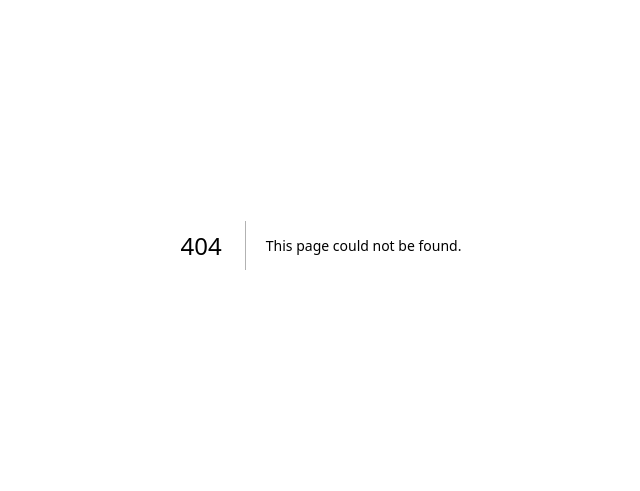
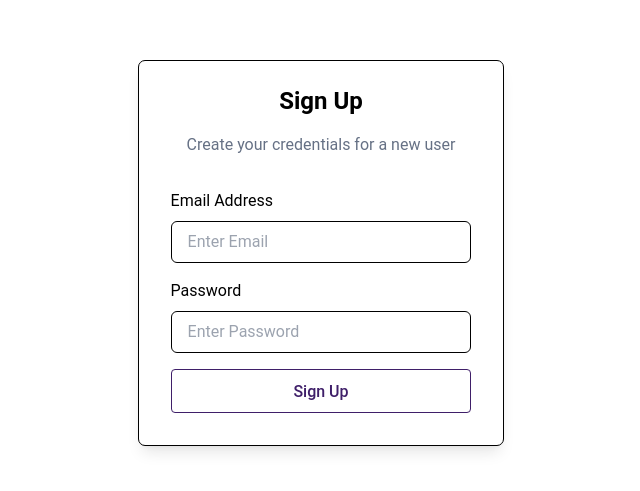
Before and after one commit to dmavani25/DivineManuscriptsDB, a Next.js app in the folder reli-frontend/: page /admin/create-account in a window 1280 px wide. Before the commit this address had no page. Shown: the part 155-646 px from the top of the page, without its empty margins (319-959 px from the left). Built offline with nearby package versions, Linux system fonts and the light colour scheme.

Commit message:
add new user

```diff
--- /dev/null
+++ b/reli-frontend/app/admin/create-account/page.tsx
@@ -0,0 +1,137 @@
+'use client';
+import Sidebar from 'app/custom-components/side-bar/admin/Sidebar';
+import Navbar from 'app/nav-bar/Navbar';
+import { User } from 'db/db-types';
+import { useRouter } from 'next/navigation';
+import React, { useState } from 'react';
+
+const SignUp = () => {
+  const [showSidebar, setShowSidebar] = useState(false);
+  const handleToggle = () => {
+    setShowSidebar(!showSidebar);
+  };
+
+  const router = useRouter();
+
+  const [addUserError, setUserError] = useState('');
+  const [addUserSuccess, setAddUserSuccess] = useState('')
+
+  const [userEmail, setUserEmail] = useState('');
+  const [userPassword, setUserPassword] = useState('');
+
+  async function postUser(url = '../api/signup', method : string, data : any) {
+    try {
+        const response = await fetch(url, {
+            method: method,
+            headers: {
+                'Accept': 'application/json',
+                'Content-Type': 'application/json'
+            },
+            body: JSON.stringify(data)
+        });
+
+        const res = await response.json();
+        console.log(JSON.stringify(res));
+
+
+        return res;
+
+    } catch (error) {
+      // console.log(error);
+        return null;
+    }
+  }
+
+  const handleAddUser = (e: any) => {
+    setUserError('');
+    e.preventDefault();
+
+    const user : any = {
+        email : userEmail,
+        password : userPassword
+    }
+
+
+    postUser('../api/signup', 'POST', user).then(
+      (res) => {
+        setAddUserSuccess("User signed up")
+        // reload
+
+        router.replace("/admin/manage-users")
+      }
+    ).catch((err) => {
+      // console.log(err);
+      setUserError("Something went wrong");
+    })
+
+    // toggle add book Props
+  };
+
+
+
+  return (
+    <div>
+      <div
+        className={`w-1/5 transition-all duration-300 ease-in-out overflow-hidden ${
+          showSidebar ? 'block translate-x-0 ' : 'hidden translate-x-full'
+        }`}
+      >
+        {/** create a side bar  */}
+        <Sidebar show={showSidebar} setter={setShowSidebar} />
+      </div>
+
+      <div className="flex items-center justify-center min-h-screen">
+        <div className="px-8 py-6 mt-4 text-left shadow-lg rounded-md outline outline-1 ">
+          <h3 className="text-2xl font-bold text-center">Sign Up</h3>
+          <p className="px-4 py-4 text-s text-[#667185]">
+            Create your credentials for a new user
+          </p>
+
+          {addUserError && <div className="text-[#ff3333] text-center">{addUserError}</div>}
+          {addUserSuccess && <div className="text-[#458246] text-center">{addUserSuccess}</div>}
+          <form onSubmit={handleAddUser}>
+            <div className="mt-4">
+              <div>
+                <label className="block" htmlFor="email">
+                  Email Address
+                </label>
+                <input
+                  type="text"
+                  placeholder="Enter Email"
+                  className="w-full px-4 py-2 mt-2 border rounded-md focus:outline-none focus:border-[#F56630]"
+                  id="email"
+                  onChange={(e) => setUserEmail(e.target.value)}
+                />
+              </div>
+
+              <div className="mt-4">
+                <label className="block" htmlFor="password">
+                  Password
+                </label>
+                <input
+                  type="password"
+                  placeholder="Enter Password"
+                  className="w-full px-4 py-2 mt-2 border rounded-md focus:outline-none focus:border-[#F56630]"
+                  id="password"
+                  onChange={(e) => setUserPassword(e.target.value)}
+                />
+              </div>
+
+              <div className="flex items-baseline justify-between mt-4">
+                <button
+                  type="submit"
+                  data-ripple-light="true"
+                  className="mb-2 block w-full text-primary border border-solid border-primary rounded px-6 pb-2 pt-2.5 text-s font-medium leading-normal transition duration-150 ease-in-out hover:bg-primary hover:text-[#fff] focus:bg-primary-600 focus:outline-none active:bg-primary-700 "
+                >
+                  Sign Up
+                </button>
+              </div>
+            </div>
+          </form>
+        </div>
+      </div>
+    </div>
+  );
+};
+
+export default SignUp;
--- a/reli-frontend/app/admin/manage-users/page.tsx
+++ b/reli-frontend/app/admin/manage-users/page.tsx
@@ -252,13 +252,28 @@ function ManageCheckOuts() {
                 className="shadow appearance border border-primary rounded p-1 focus:outline-none focus:shadow-outline"
               />
               <button
+                className="mr-2 ml-2 text-[#458246] border border-solid border-[#458246] hover:bg-[#458246]-500 hover:text-[#ffd] hover:bg-[#458246] shadow hover:shadow-lg focus:outline-1 hover:outline hover:outline-dashed active:bg-[#458246]-600 font-bold text-sm px-2 py-1.5 rounded outline-none ease-linear transition-all duration-150"
+                type="button"
+              >
+                <a
+                  href="/admin/create-account"
+                  className="text-sm text-[#458246] hover:underline"
+                >
+                  Add User
+                </a>
+              </button>
+              <button
                 className="mr-2 ml-2 text-[#cc5833] border border-solid border-[#cc5833] hover:bg-[#cc5833]-500 hover:text-[#ffd] hover:bg-[#cc5833] shadow hover:shadow-lg focus:outline-1 hover:outline hover:outline-dashed active:bg-[#458246]-600 font-bold text-sm px-2 py-1.5 rounded outline-none ease-linear transition-all duration-150"
                 type="button"
-                onClick={()=>{
-                  showModal(true,
-                    selectedRowIds.length,
-                    {...modalProperties, titleText : "Delete Books", dialogueText : "Are you sure you want to delete all copies of these ", okButton : "Confirm Delete", handleOk : handleDelete}
-                    )
+                onClick={() => {
+                  showModal(true, selectedRowIds.length, {
+                    ...modalProperties,
+                    titleText: 'Delete Books',
+                    dialogueText:
+                      'Are you sure you want to delete all copies of these ',
+                    okButton: 'Confirm Delete',
+                    handleOk: handleDelete,
+                  });
                 }}
               >
                 <i className="fas fa-heart"></i> Delete selection
```
